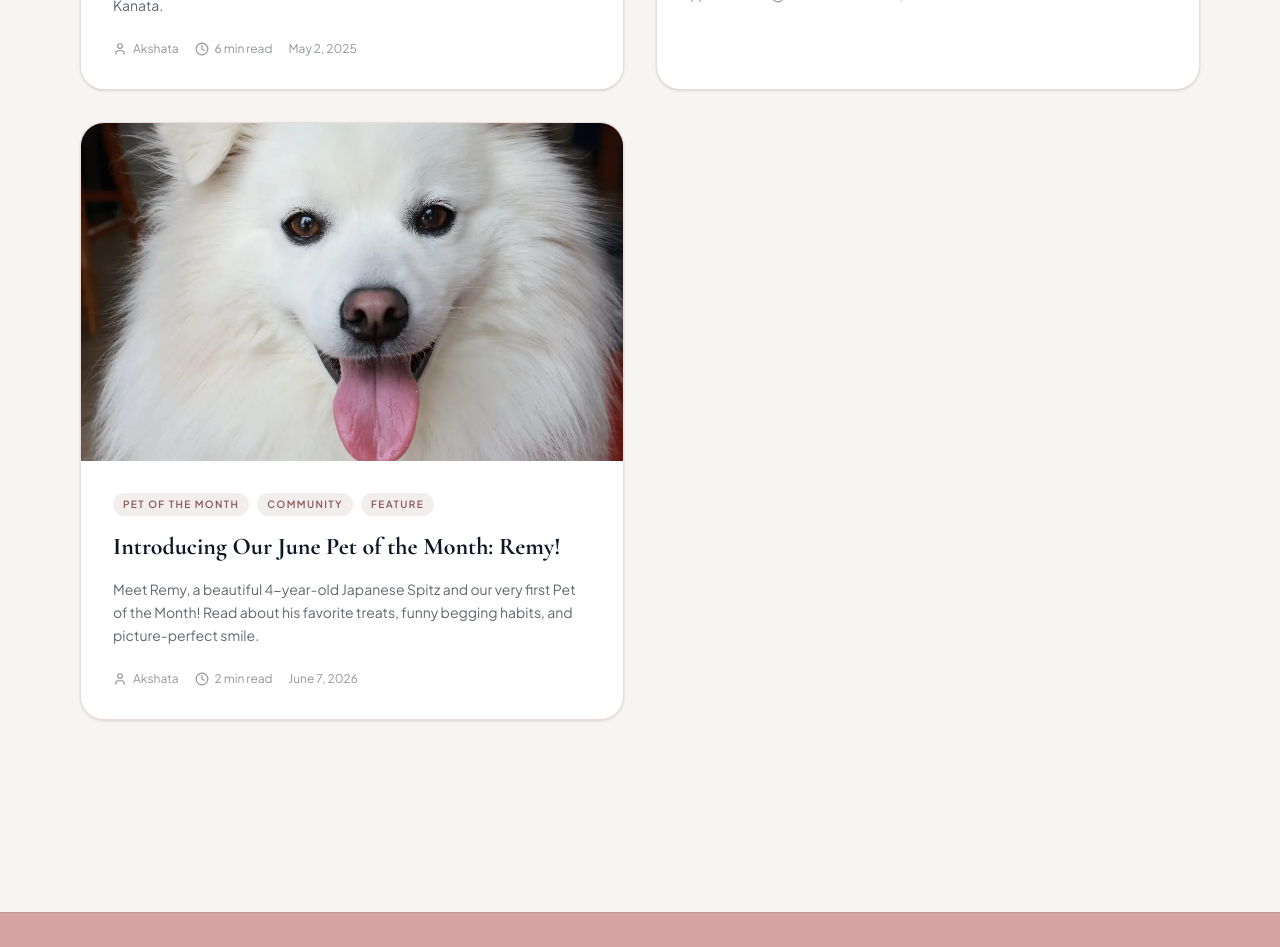
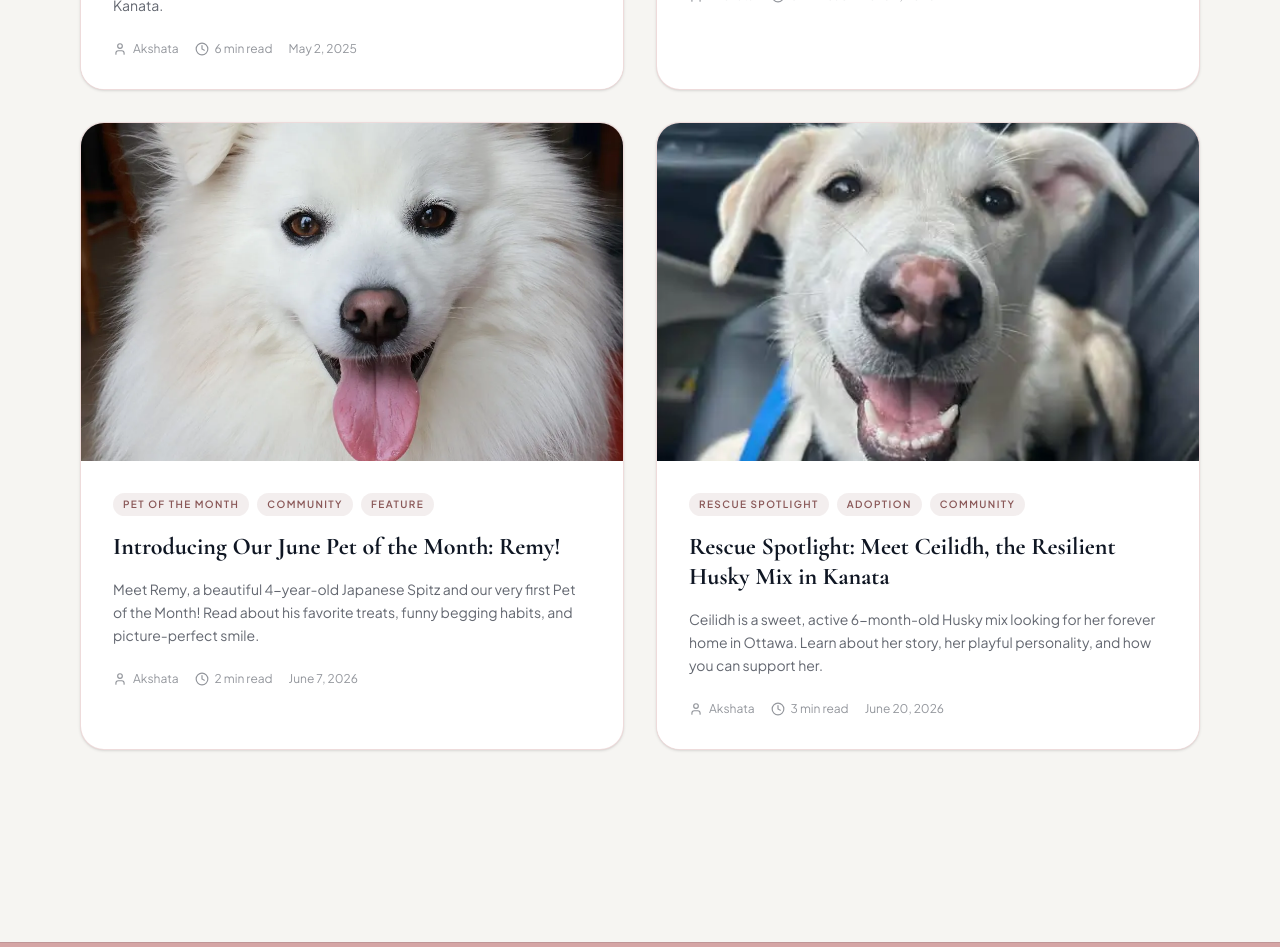
Before and after one commit to navinagarwaleb/2TreatsDown_Final, a Next.js app: page /blog in a window 1280 px wide. Shown: the part 1000-1947 px from the top of the page. Built offline with nearby package versions, Linux system fonts and the light colour scheme.

Commit message:
feat(blog): add Rescue Spotlight post for Ceilidh with webp photo and centered crop

```diff
--- a/app/blog/page.tsx
+++ b/app/blog/page.tsx
@@ -163,6 +163,49 @@ We are so happy to feature Remy on our new website and socials this month, and h
         cta: {
             text: "Follow Remy on Instagram 📸",
             href: "https://www.instagram.com/remy_spitz720/",
+            external: true
+        },
+    },
+    {
+        id: 4,
+        slug: "rescue-spotlight-ceilidh-husky-mix",
+        title: "Rescue Spotlight: Meet Ceilidh, the Resilient Husky Mix in Kanata",
+        date: "June 20, 2026",
+        author: "Akshata",
+        readTime: "3 min read",
+        excerpt: "Ceilidh is a sweet, active 6-month-old Husky mix looking for her forever home in Ottawa. Learn about her story, her playful personality, and how you can support her.",
+        body: `We are incredibly proud to launch our new **Rescue Spotlight** feature! At 2 Treats Down, we believe every dog deserves a loving home and a healthy start. Each month, we will highlight one special local foster dog to help them find their perfect family.
+
+To kick off this initiative, we are introducing **Ceilidh**, a resilient and loving puppy currently in foster care in Kanata.
+
+### Ceilidh's Profile
+
+* **Age:** 6 months old (arrived in care December 2025)
+* **Breed:** Husky Mix
+* **Location:** Fostered locally in Kanata, ON (living with foster sibling Autumn)
+* **Status:** Available for adoption!
+
+### Her Story & Personality
+
+Ceilidh arrived at the rescue last winter with her mother, Nuqa, and her siblings. While the rest of her family has happily found their forever homes, Ceilidh is still waiting for her perfect match.
+
+She is sweet, curious, and beautifully independent. An active and highly intelligent puppy, Ceilidh loves going on long walks, exploring the outdoors, playing with other dogs, and spending quality time with children. She thrives on adventure and learning new tricks, but she also loves nothing more than relaxing and cuddling up next to you after a busy day.
+
+### A Brave and Resilient Heart
+
+Shortly after entering rescue care, Ceilidh was diagnosed with a **grade four heart murmur**. While she occasionally experiences mild symptoms like panting, her vet team continues to monitor her closely, and it does not affect her energy levels, daily activities, or overall quality of life. She remains a happy, affectionate, and incredibly resilient young pup who is ready to offer a lifetime of love to the right family.
+
+### How You Can Help
+
+Even if you aren't currently looking to adopt, you can make a huge difference:
+1. **Spread the word**: Share Ceilidh's story with friends, family, or anyone looking to adopt a dog in Ottawa.
+2. **Apply to Adopt**: If you think you might be Ceilidh's perfect match, you can learn more and view her detailed adoption info.`,
+        image: "/images/blog/ceilidh.webp",
+        imagePosition: "center 35%",
+        tags: ["Rescue Spotlight", "Adoption", "Community"],
+        cta: {
+            text: "View Ceilidh's Adoption Post 🩵",
+            href: "https://www.facebook.com/share/p/1BC4QHTrdN/?mibextid=wwXIfr",
             external: true
         },
     },
```
Also changed, not shown: public/images/blog/ceilidh.webp (added).
